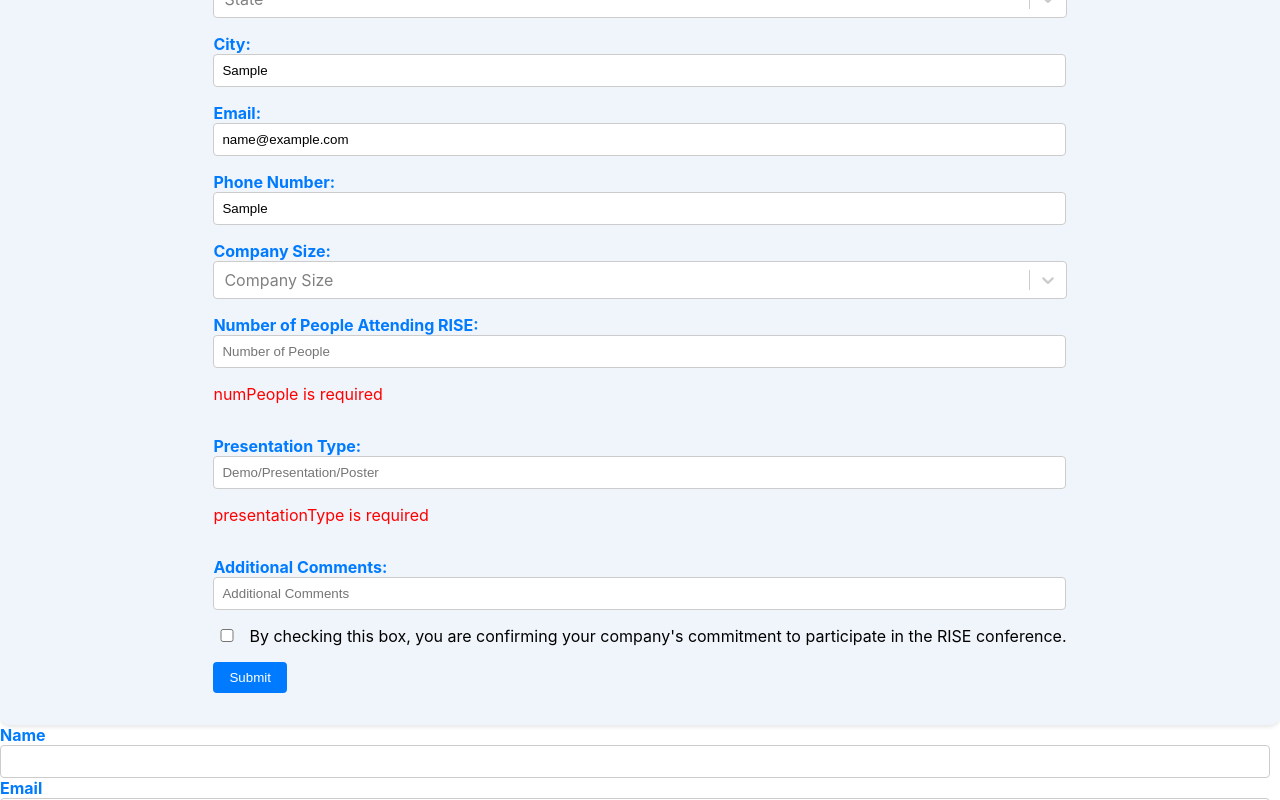
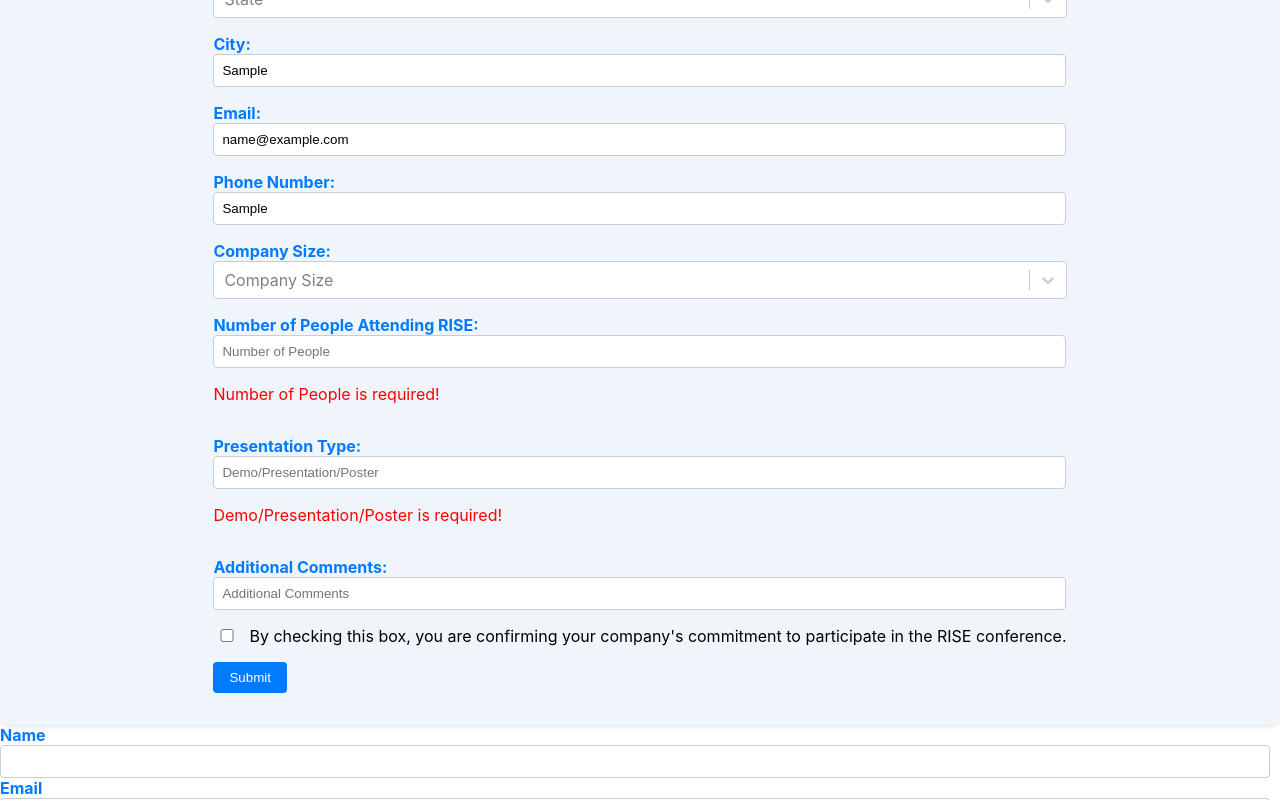
Before and after one commit to purdue-arc/FormDataApp, a React (Create React App) app: page / in a window 1280 px wide. Both pictures are taken after typing "Sample", "Sample", "Sample", "Sample", "name@example.com", "Sample" into the empty fields and a click on the button "Submit". Shown: the part 270-1070 px from the top of the page. Built offline with nearby package versions, Linux system fonts and the light colour scheme.

Commit message:
improved data validation fields

```diff
--- a/src/ResultsAdd.js
+++ b/src/ResultsAdd.js
@@ -2,7 +2,7 @@ import emailjs from "@emailjs/browser";
 import { EmailJSResponseStatus } from "@emailjs/browser/es";
 import { default as React, useRef } from "react";
 import Select from "react-select";
-import result from "./results";
+import result from "./dependentComponents/results";
 import "./style.css";
 
 class ResultsAdd extends React.Component {
@@ -233,7 +233,7 @@ class ResultsAdd extends React.Component {
           />
           {!isFocused && error && (
             <p className="error" style={{ color: "red" }}>
-              {error}
+              {placeholder + " is required!"}
             </p>
           )}
         </div>
```
Also changed, not shown: src/dependentComponents/results.js (renamed from src/results.js), src/dependentComponents/setupTests.js (renamed from src/setupTests.js).
